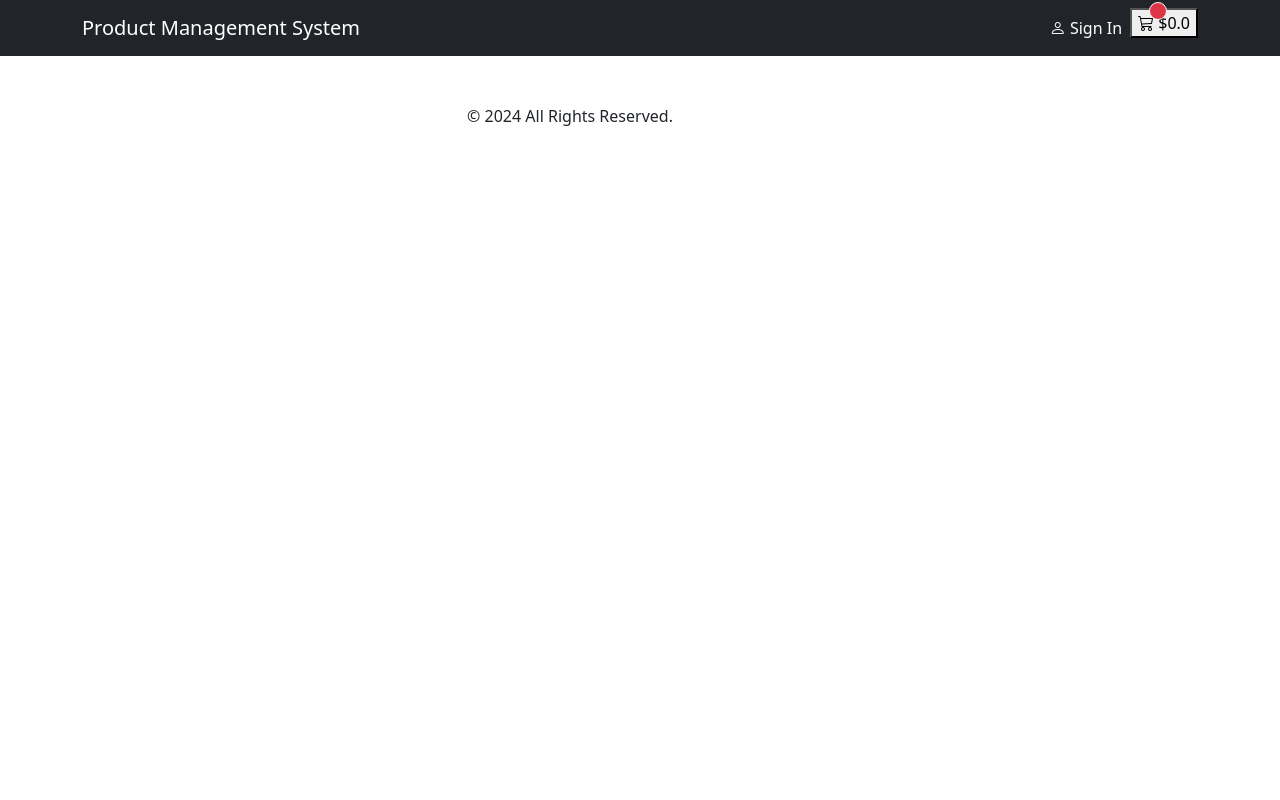
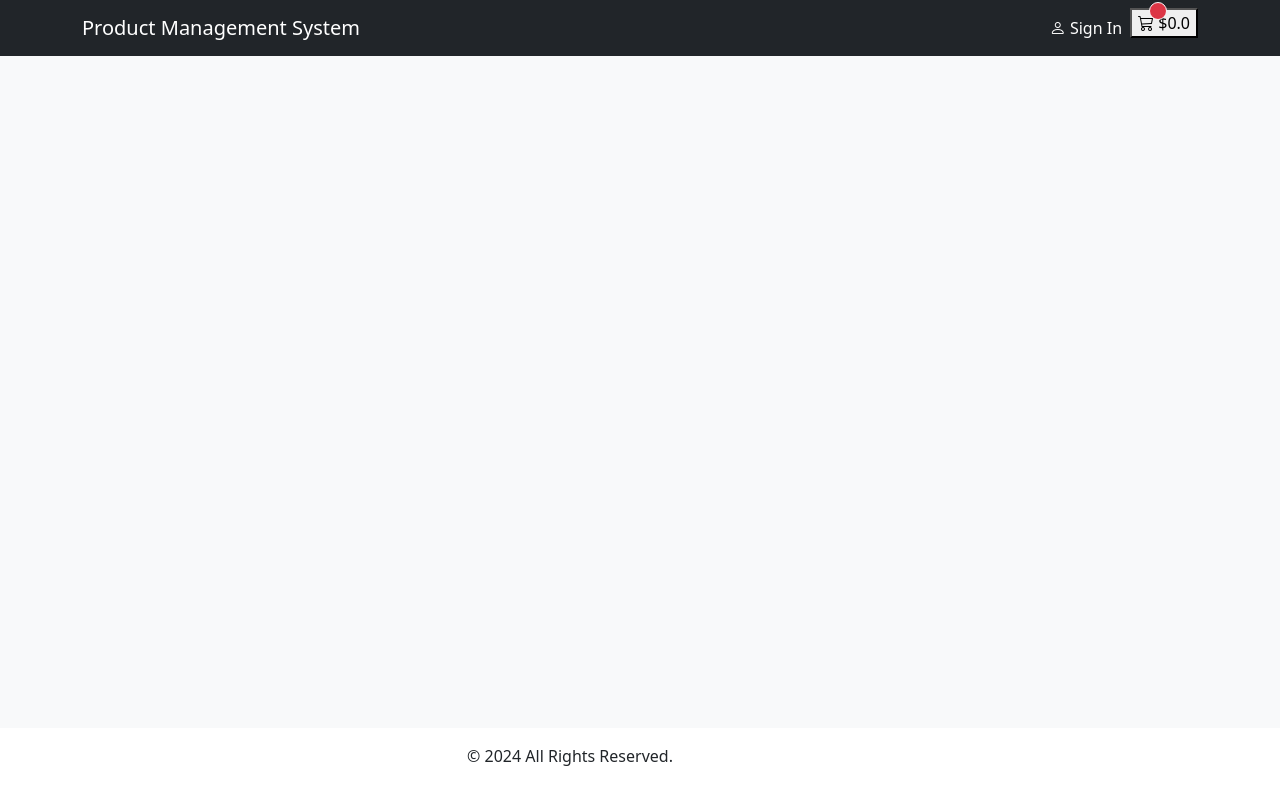
Before and after one commit to claireeeee2024/project1-ecommerce, a React (Create React App) app in the folder frontend/: page / in a window 1280 px wide. Built offline with nearby package versions, Linux system fonts and the light colour scheme; no server answers.

Commit message:
some test changes

```diff
--- a/frontend/src/App.js
+++ b/frontend/src/App.js
@@ -5,15 +5,17 @@ import Footer from "./components/Footer";
 
 const App = () => {
   return (
-    <>
+    <div
+      style={{ display: "flex", flexDirection: "column", minHeight: "100vh" }}
+    >
       <Header />
-      <main className="py-3">
+      <main className="py-3 flex-fill bg-light">
         <Container>
           <Outlet />
         </Container>
       </main>
       <Footer />
-    </>
+    </div>
   );
 };
 
--- a/frontend/src/index.js
+++ b/frontend/src/index.js
@@ -16,6 +16,10 @@ import { Provider } from "react-redux";
 import store from "./store";
 import CheckoutScreen from "./screens/CheckoutScreen";
 import TestScreen from "./screens/TestScreen";
+import { enableMapSet } from "immer";
+import ProductDetailScreen from "./screens/ProductDetailScreen";
+
+enableMapSet();
 
 const router = createBrowserRouter(
   createRoutesFromElements(
@@ -27,6 +31,7 @@ const router = createBrowserRouter(
       <Route path="/update-password" element={<UpdatePasswordScreen />} />
       <Route path="/sent-reset-email" element={<SentResetEmailScreen />} />
       <Route path="/checkout" element={<CheckoutScreen />} />
+      <Route path="/product/:id" element={<ProductDetailScreen />} />
 
       <Route />
     </Route>
```
